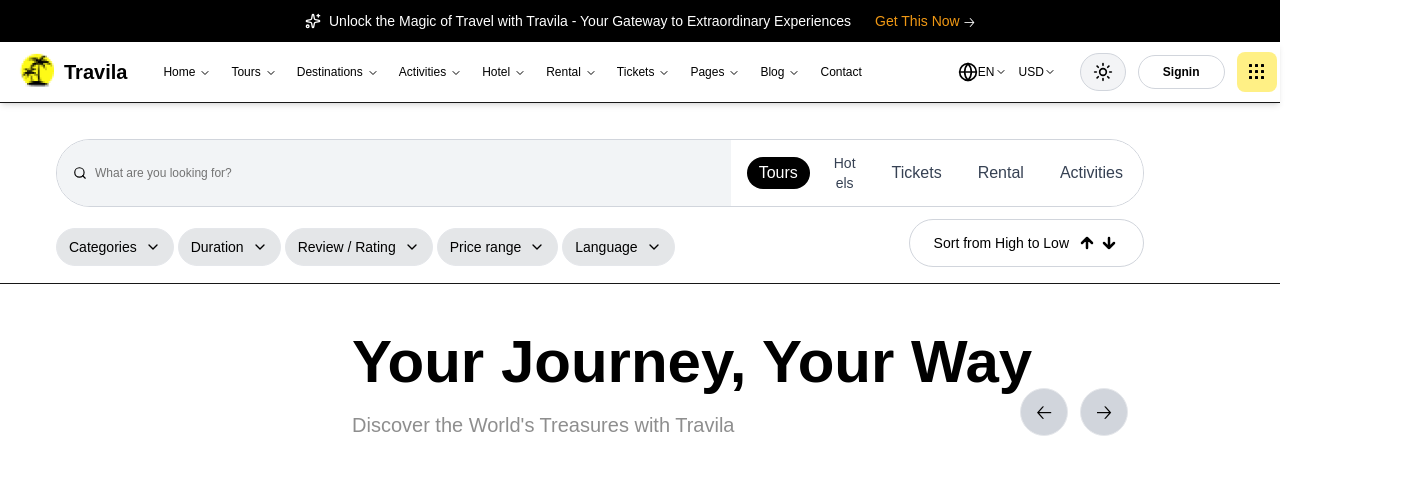
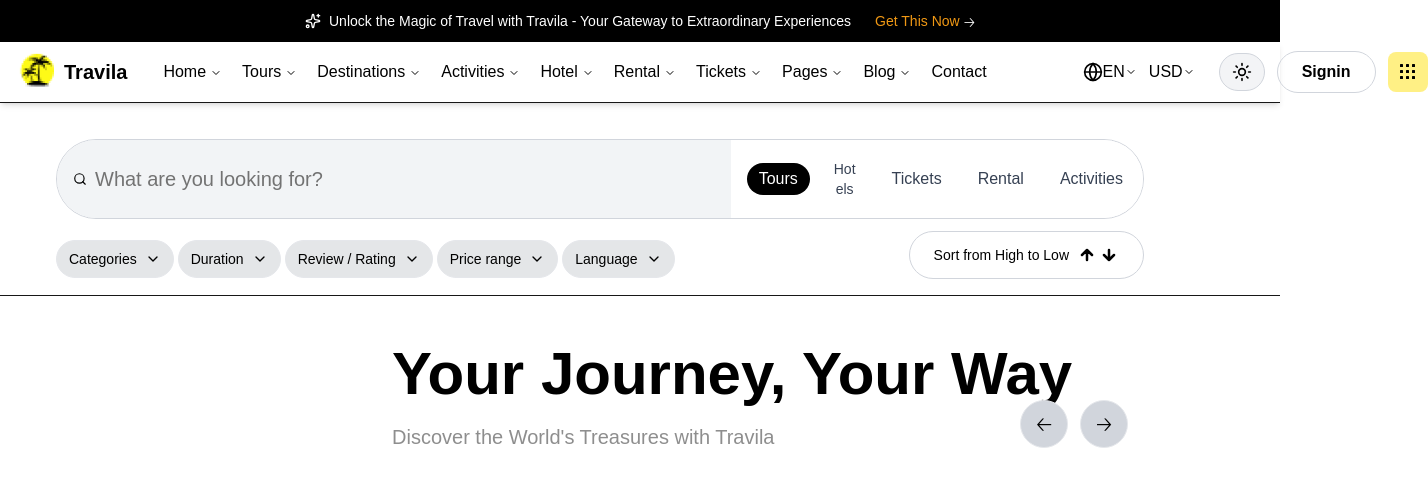
Before and after one commit to RoshanaGhemoshu/Travila, a Next.js app: page / in a window 1280 px wide. Shown: the top 485 px of the page, 1428 px wide, since content can reach past the window. Built offline with nearby package versions, Linux system fonts and the light colour scheme; grey boxes are pictures that could not be loaded.

Commit message:
Update page.js

```diff
--- a/src/app/page.js
+++ b/src/app/page.js
@@ -108,7 +108,7 @@ export default function TravilaWebsite() {
                 {['Home', 'Tours', 'Destinations', 'Activities', 'Hotel', 'Rental', 'Tickets', 'Pages', 'Blog', 'Contact'].map((item) => (
                   <button
                     key={item}
-                    className="text-xs font-medium text-black hover:text-black flex items-center gap-1"
+                    className="text-s font-medium text-black hover:text-black flex items-center gap-1"
                   >
                     <span>{item}</span>
                     {item !== 'Contact' && <ChevronDown className="w-3 h-3 mt-0.5" />}
@@ -117,12 +117,12 @@ export default function TravilaWebsite() {
               </nav>
              <div className="hidden md:flex items-center space-x-3 ml-auto pl-20">
   <div className="flex items-center -space-x-3 ">
-    <button className="flex items-center text-black text-xs px-3 py-2 rounded-lg transition">
+    <button className="flex items-center text-black text-s px-3 py-2 rounded-lg transition">
       <Globe className="w-5 h-5" />
       <span>EN</span>
       <ChevronDown className="w-3 h-3" />
     </button>
-    <button className="flex items-center text-black text-xs px-3 py-2 rounded-lg transition">
+    <button className="flex items-center text-black text-s px-3 py-2 rounded-lg transition">
       <span>USD</span>
       <ChevronDown className="w-3 h-3" />
     </button>
@@ -130,7 +130,7 @@ export default function TravilaWebsite() {
   <button className="px-3 py-2 bg-gray-100 hover:bg-gray-100 text-black rounded-full border border-gray-300 hover:border-gray-400">
     <Sun className="w-5 h-5" />
   </button>
-  <button className="text-xs font-semibold text-black hover:text-gray-700 border border-gray-300 px-6 py-2 rounded-full hover:border-gray-400">
+  <button className="text-s font-semibold text-black hover:text-gray-700 border border-gray-300 px-6 py-2 rounded-full hover:border-gray-400">
     Signin
   </button>
   <button className="bg-yellow-200 hover:bg-yellow-200 p-2.5 rounded-lg transition">
@@ -204,14 +204,14 @@ export default function TravilaWebsite() {
 <div className="bg-white py-4 border-b pr-20 mt-5">
   <div className="max-w-6xl mx-auto px-4 sm:px-6 lg:px-8">
     {/* Search Bar with Integrated Buttons */}
-    <div className="bg-white rounded-full border border-gray-300 flex items-stretch mb-3 overflow-hidden h-17">
+    <div className="bg-white rounded-full border border-gray-300 flex items-stretch mb-3 overflow-hidden h-20">
       {/* Search Input - Gray Background - Takes more space */}
       <div className="flex-2 flex items-center gap-2 px-4 mr-2" style={{backgroundColor: '#F2F4F6'}}>
         <Search className="w-3.5 h-4 text-black shrink-0" />
         <input
           type="text"
           placeholder="What are you looking for?"
-          className="flex-1 outline-none text-gray-900 text-xs bg-transparent py-3 placeholder:text-[#737373]"
+          className="flex-1 outline-none text-gray-900 text-xl bg-transparent py-3 placeholder:text-[#737373]"
         />
       </div>
 
@@ -271,7 +271,7 @@ export default function TravilaWebsite() {
 {/* Main Content */}
 <div className="w-full px-4 sm:px-6 lg:px-8">
   {/* Hero Title */}
-  <div className="mb-8 sm:mb-12 flex flex-col sm:flex-row items-start justify-between gap-4 pl-30 mt-10">
+  <div className="mb-8 sm:mb-12 flex flex-col sm:flex-row items-start justify-between gap-4 pl-40 mt-10">
   <div className="pl-50">
     <h1 className="text-3xl sm:text-5xl lg:text-6xl text-black font-bold mb-3 leading-tight">
       Your Journey, Your Way
```
